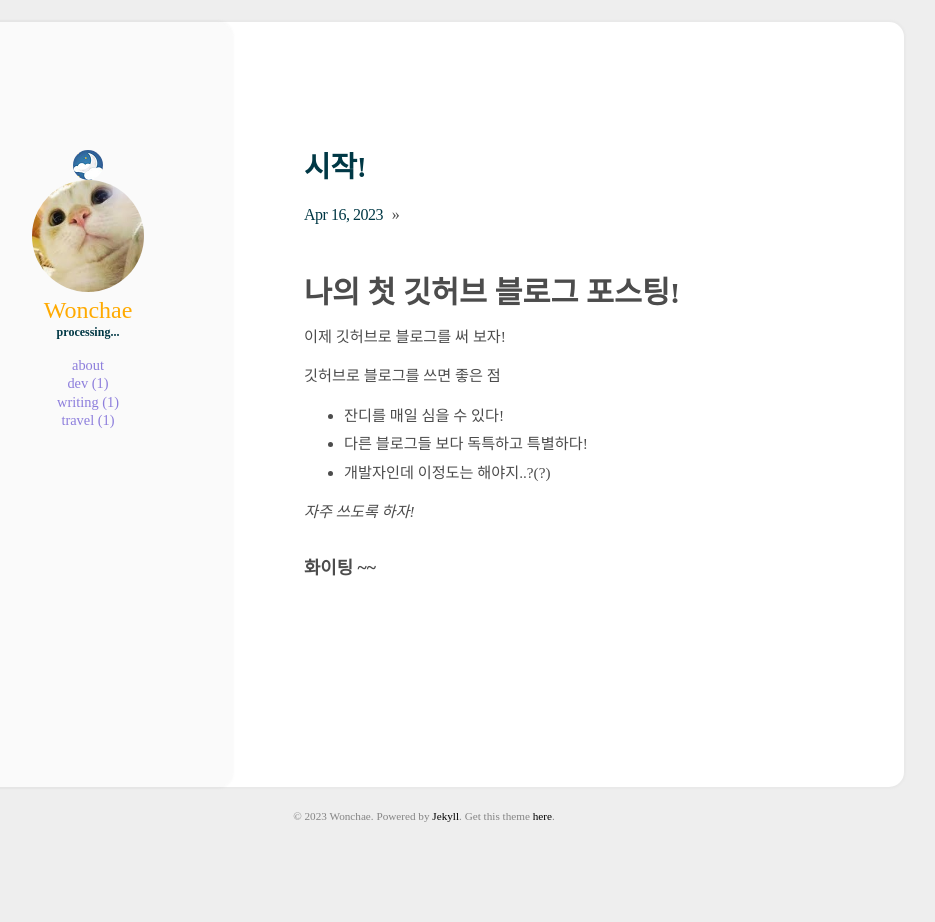
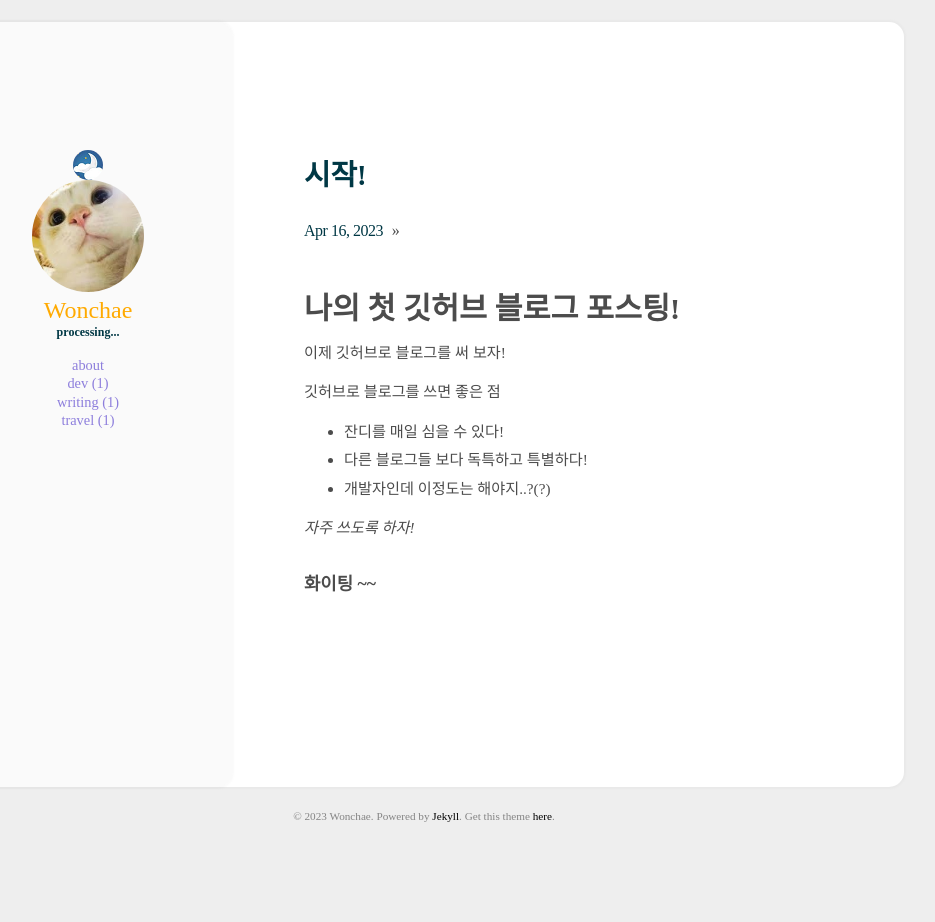
Before and after one commit to ywonchae1/ywonchae1.github.io, a Jekyll site: the page built from _posts/2023-04-16-first.md, in a window 1280 px wide. Shown: the whole page, without its empty margins (216-1151 px from the left). Built offline with Jekyll 4.4.1, drawn with Linux system fonts in a browser that asks for light colours; some web fonts are replaced.

Commit message:
edit margin

```diff
--- a/assets/css/main.scss
+++ b/assets/css/main.scss
@@ -115,7 +115,7 @@
     font-style: normal;
     font-family: 'NanumBarunpen';
     //-apple-system, BlinkMacSystemFont, 'Titillium Web', "Segoe UI", Roboto, sans-serif, "Apple Color Emoji", "Segoe UI Emoji", "Segoe UI Symbol";
-    margin: 1em;
+    margin: 0;
     padding: 0;
     background-color: var(--bg_color);
     transition: background-color 0.5s ease;
@@ -521,7 +521,7 @@
 .post_title {
     color: var(--post_title);
     font-size: 1.8rem;
-    line-height: 2.2rem;
+    line-height: 3.2rem;
     font-weight: 700;
 
     @include mobile-only {
```
